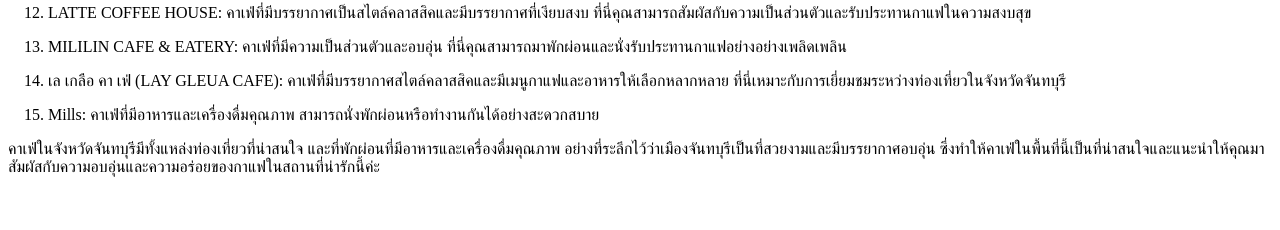
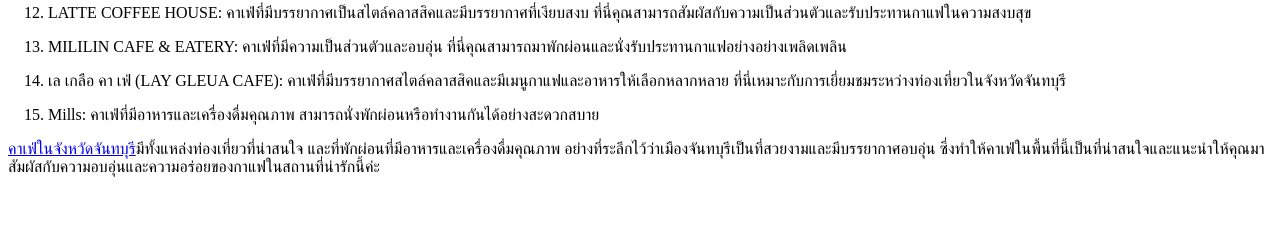
Before and after one commit to nattappobiz4/webcafe, a website: page src/index.html in a window 1280 px wide. Shown: the part 1169-1399 px from the top of the page. Drawn offline with Linux system fonts and the light colour scheme.

Commit message:
Update index.html

```diff
--- a/src/index.html
+++ b/src/index.html
@@ -72,7 +72,7 @@
 	</li>
 </ol>
 
-<p>คาเฟ่ในจังหวัดจันทบุรีมีทั้งแหล่งท่องเที่ยวที่น่าสนใจ และที่พักผ่อนที่มีอาหารและเครื่องดื่มคุณภาพ อย่างที่ระลึกไว้ว่าเมืองจันทบุรีเป็นที่สวยงามและมีบรรยากาศอบอุ่น ซึ่งทำให้คาเฟ่ในพื้นที่นี้เป็นที่น่าสนใจและแนะนำให้คุณมาสัมผัสกับความอบอุ่นและความอร่อยของกาแฟในสถานที่น่ารักนี้ค่ะ</p>
+<p><a href="https://www.tumgin.com/khaaefcchanthburii-wiwswy-mumdii-thaayruupngaam-tidthael-tawan-k-aiklkrungethphnidediiyw-aphedtaihm-2023/">คาเฟ่ในจังหวัดจันทบุรี</a>มีทั้งแหล่งท่องเที่ยวที่น่าสนใจ และที่พักผ่อนที่มีอาหารและเครื่องดื่มคุณภาพ อย่างที่ระลึกไว้ว่าเมืองจันทบุรีเป็นที่สวยงามและมีบรรยากาศอบอุ่น ซึ่งทำให้คาเฟ่ในพื้นที่นี้เป็นที่น่าสนใจและแนะนำให้คุณมาสัมผัสกับความอบอุ่นและความอร่อยของกาแฟในสถานที่น่ารักนี้ค่ะ</p>
 
 <p>&nbsp;</p>
 
```
